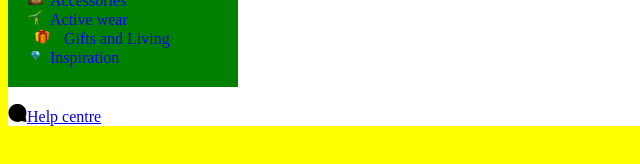
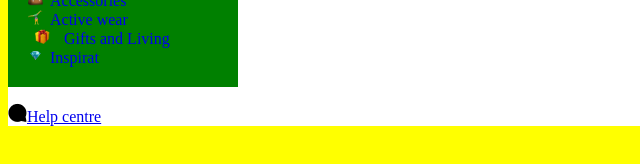
Before and after one commit to Yash335/github, a plain HTML site: page bikry.html in a window 1280 px wide. Shown: the part 264-428 px from the top of the page, 0-640 px from the left. Drawn offline with Linux system fonts and the light colour scheme.

Commit message:
Changes made in bikry.html

```diff
--- a/bikry.html
+++ b/bikry.html
@@ -32,7 +32,7 @@
             <li><img src="image7.png"><a href="#">Accessories</a></li>
             <li><img src="image6.png"><a href="#">Active wear<?</li>
             <li><img src="image4.png"><a href="#">Gifts and Living</a></li>
-            <li><img src="image5.png"><a href="#">Inspiration</a></li>
+            <li><img src="image5.png"><a href="#">Inspirat</a></li>
 
          </ul>
 
```
